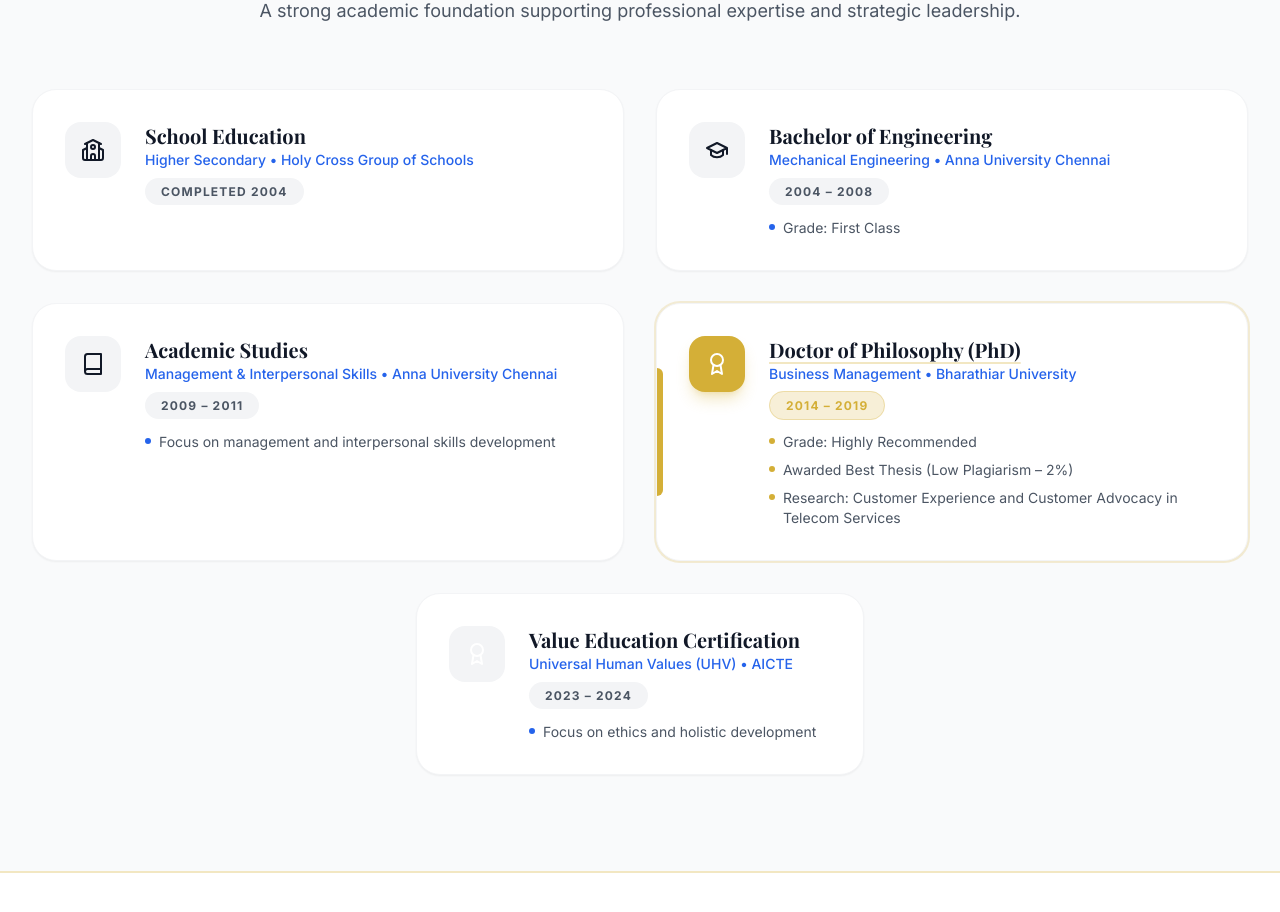
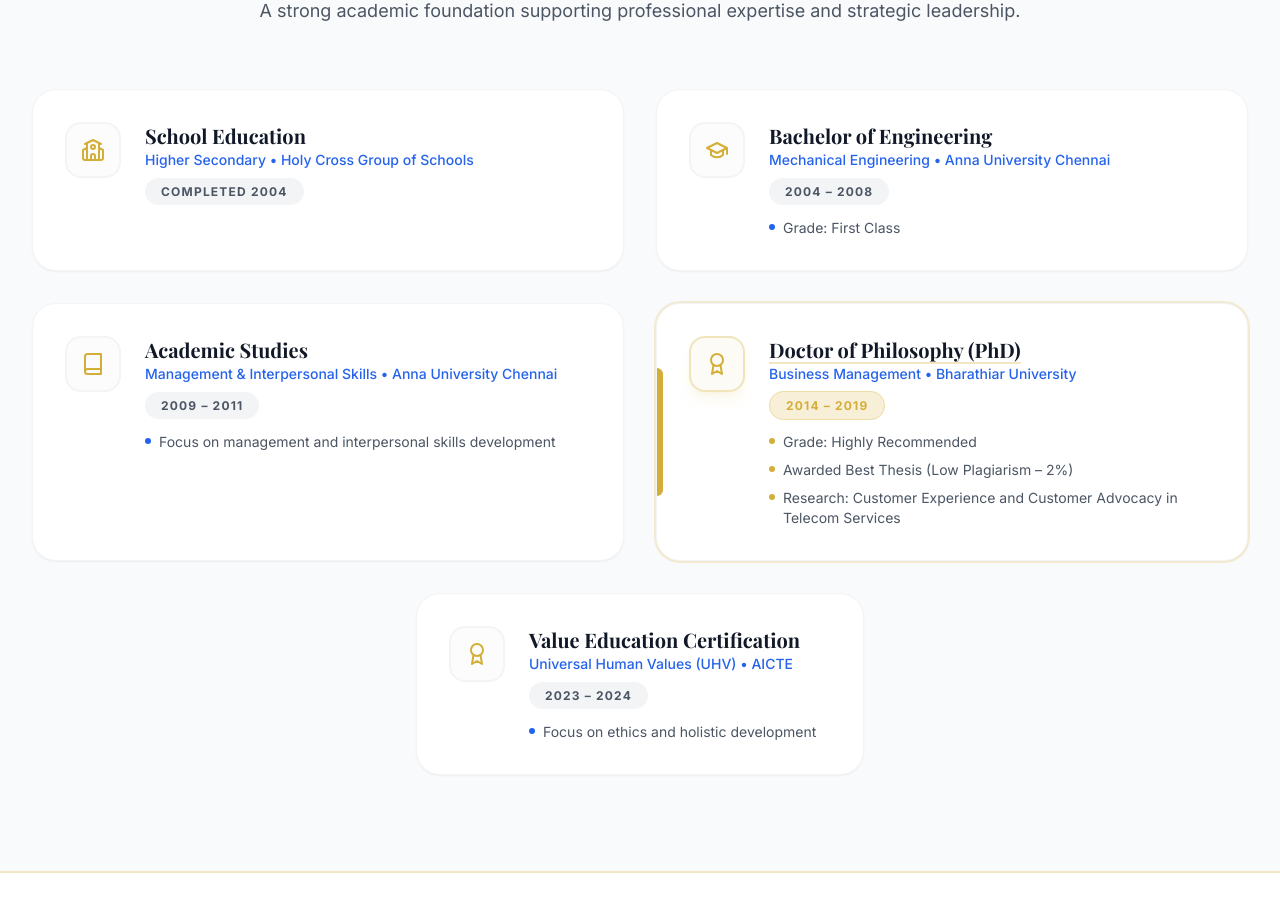
Before and after one commit to theaswinloganathan/portfolio, a React (Vite) app: page / in a window 1280 px wide. Shown: the part 6220-7132 px from the top of the page. Built offline with nearby package versions, Linux system fonts and the light colour scheme; a web font is replaced by a local one.

Commit message:
Standardize Education section icons with minimal academic theme

```diff
--- a/src/components/Education.jsx
+++ b/src/components/Education.jsx
@@ -102,10 +102,10 @@
                   <div className="absolute left-0 top-1/2 -translate-y-1/2 w-1.5 h-1/2 bg-accentGold rounded-r-full" />
                 )}
                 <div className="flex flex-col sm:flex-row sm:items-start gap-6">
-                  <div className={`w-14 h-14 rounded-2xl flex items-center justify-center shrink-0 ${
-                    isPhD ? 'bg-accentGold shadow-lg shadow-accentGold/30 text-white' : 'bg-gray-100 dark:bg-gray-800 text-gray-900 dark:text-white'
+                  <div className={`w-14 h-14 rounded-2xl flex items-center justify-center shrink-0 border-2 transition-all duration-300 ${
+                    isPhD ? 'bg-accentGold/5 border-accentGold/30 text-accentGold shadow-lg shadow-accentGold/10' : 'bg-gray-50/50 dark:bg-white/5 border-gray-100 dark:border-white/10 text-accentGold'
                   }`}>
-                    {isPhD ? React.cloneElement(edu.icon, { className: "w-6 h-6 text-white" }) : edu.icon}
+                    {React.cloneElement(edu.icon, { className: "w-6 h-6 text-accentGold" })}
                   </div>
 
                   <div className="flex-grow">
```
